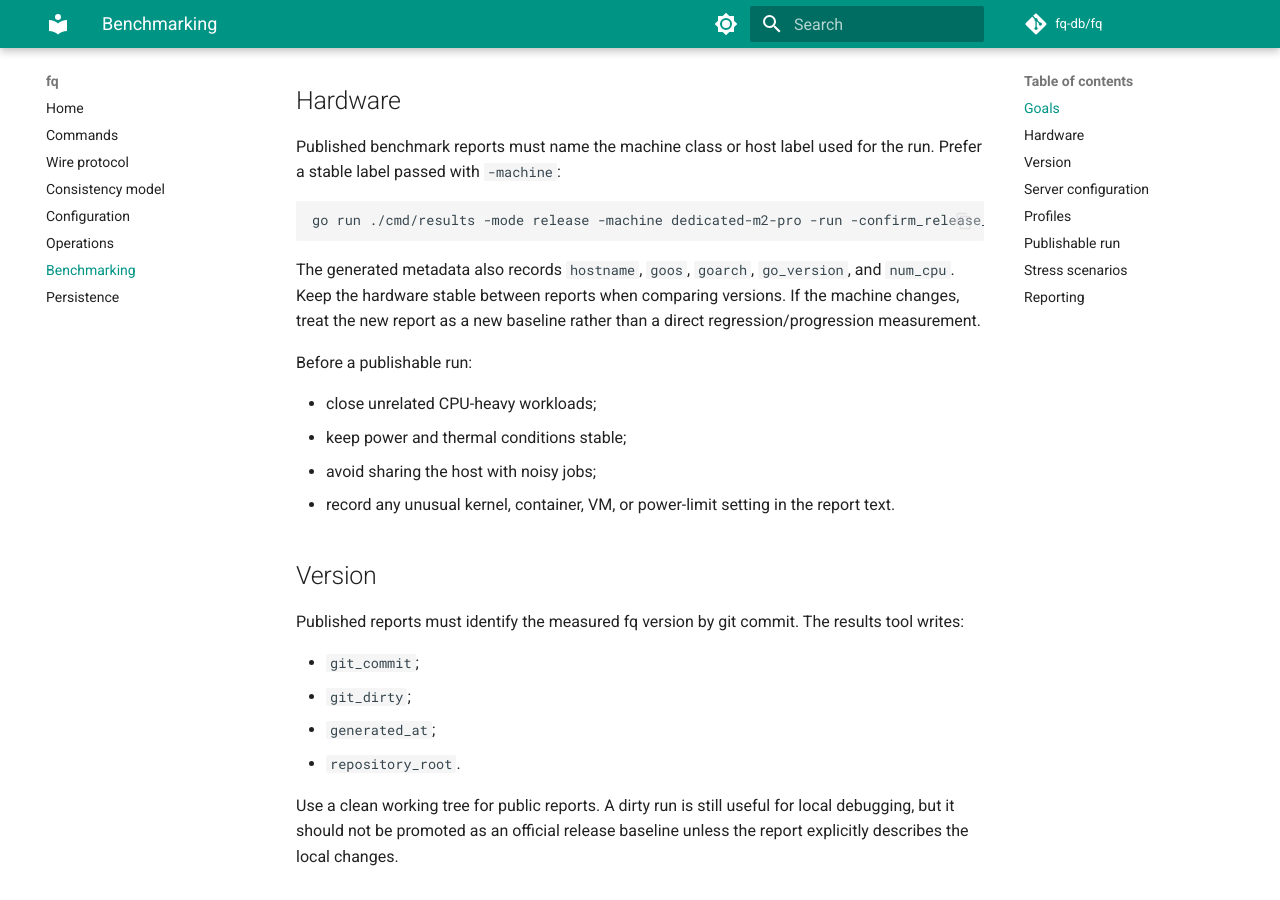
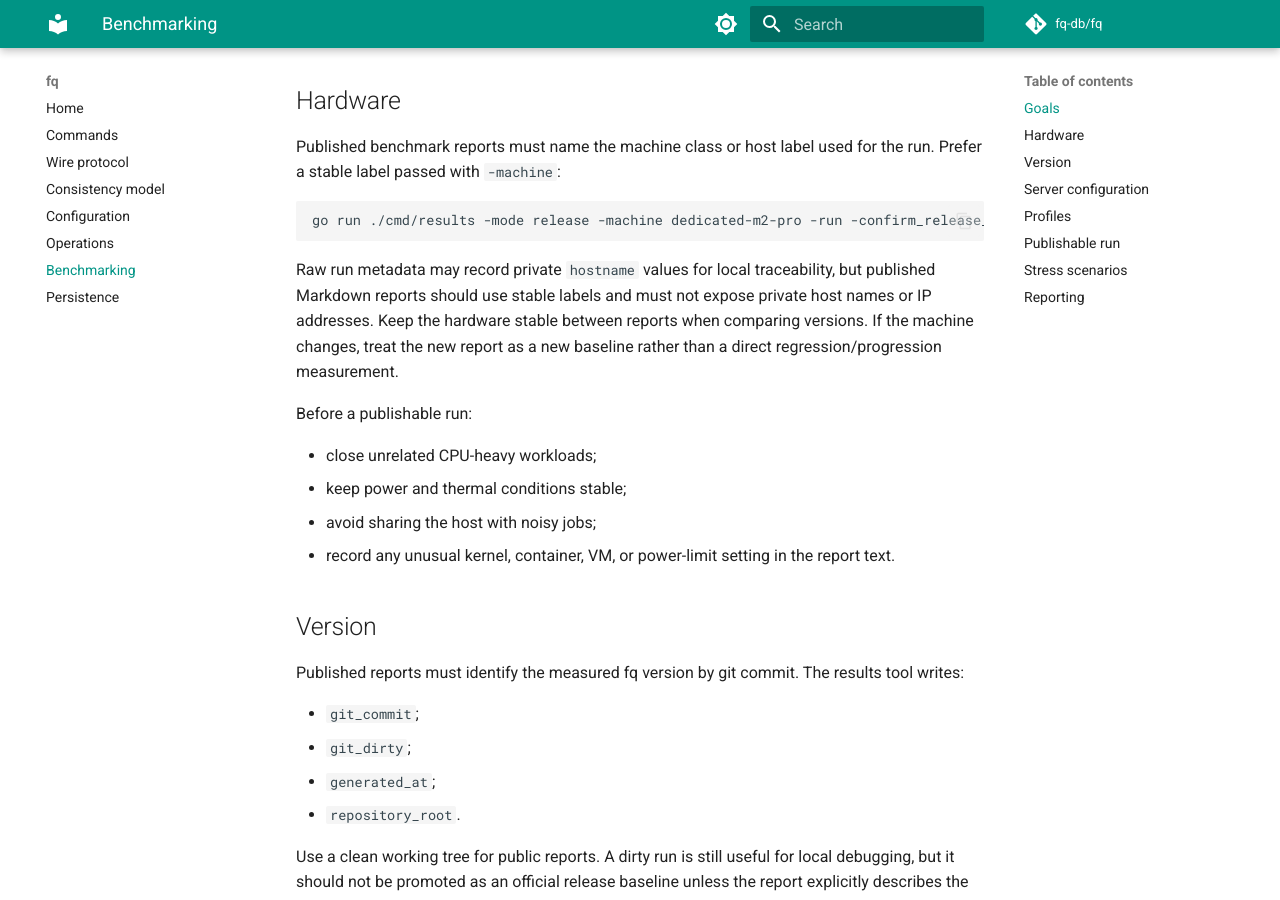
Before and after one commit to rom8726/fq, an MkDocs documentation site: the page built from docs/benchmarking.md, in a window 1280 px wide and 900 px high, scrolled down 591 px. Built offline with MkDocs 1.6.1 and Material for MkDocs 9.7.7, drawn with Linux system fonts in a browser that asks for light colours; comment, search, counter and statistics services are not loaded; some of the changed text lies outside the part shown.

Commit message:
Redact private hostnames and IPs in reports; enhance benchmarking docs.

````diff
--- a/docs/benchmarking.md
+++ b/docs/benchmarking.md
@@ -27,10 +27,11 @@ run. Prefer a stable label passed with `-machine`:
 go run ./cmd/results -mode release -machine dedicated-m2-pro -run -confirm_release_run
 ```
 
-The generated metadata also records `hostname`, `goos`, `goarch`, `go_version`, and
-`num_cpu`. Keep the hardware stable between reports when comparing versions. If the
-machine changes, treat the new report as a new baseline rather than a direct
-regression/progression measurement.
+Raw run metadata may record private `hostname` values for local traceability, but
+published Markdown reports should use stable labels and must not expose private host
+names or IP addresses. Keep the hardware stable between reports when comparing
+versions. If the machine changes, treat the new report as a new baseline rather than a
+direct regression/progression measurement.
 
 Before a publishable run:
 
@@ -141,19 +142,24 @@ run with:
 
 ```shell
 go run ./cmd/results -mode release -server_info_url http://db-host:2112/v1/info -run -confirm_release_run
-go run ./cmd/report -input benchmarks/results/runs/<timestamp>-<machine>-<commit>-release/
+go run ./cmd/report \
+  -input benchmarks/results/runs/<timestamp>-<machine>-<commit>-release/ \
+  -server_machine dedicated-db-class \
+  -client_machine dedicated-bench-class
 ```
 
 By default, `cmd/report` writes `benchmarks/reports/report_YYYY_MM_DD.md` using the
 current local date. It reads benchmark JSON reports from the run's `benchmarks/`
 directory and, when present, includes `metadata.json`, `manifest.json`,
 `server-info.json`, and stress JSON reports from `stress/`. Use `server_info_url`
-when the benchmark client and database server run on different hosts.
+when the benchmark client and database server run on different hosts. Use explicit
+public labels for `-server_machine` and `-client_machine`.
 
 A report should link or summarize the generated run directory and include:
 
 - fq git commit and dirty state;
-- machine label and hardware/runtime metadata;
+- machine labels and hardware/runtime metadata, without private hostnames or IP
+  addresses;
 - server configuration summary;
 - list of profiles and stress scenarios;
 - throughput and latency percentiles from each benchmark JSON report;
````
Also changed, not shown: docs/operations.md (+2 -1 lines), 2 other files.
